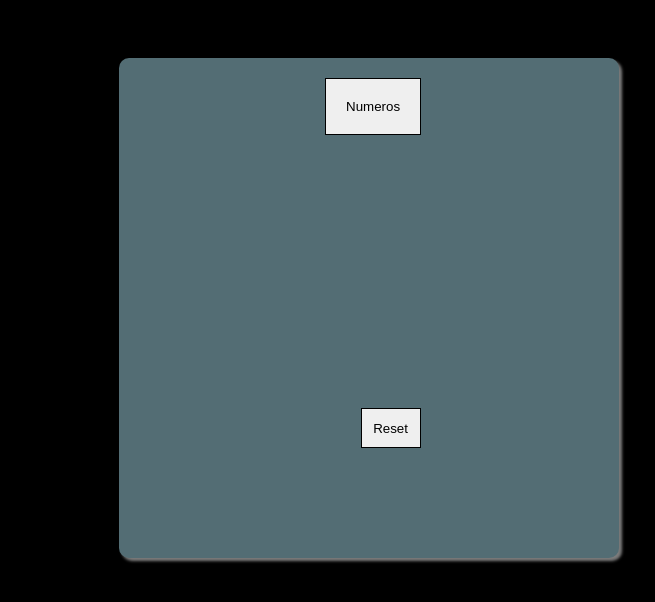
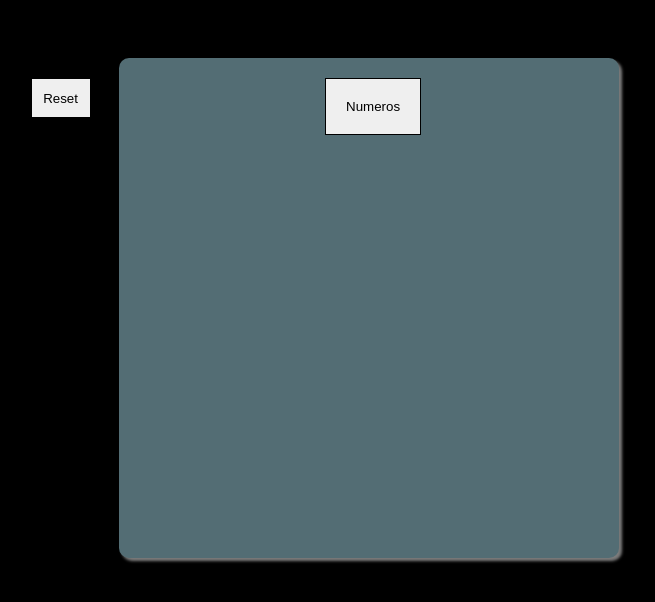
Before and after one commit to joaobraun/joaobraun-v1, a plain HTML site: page index.html in a window 1280 px wide. Shown: the whole page, without its empty margins (271-926 px from the left). Drawn offline with Linux system fonts and the light colour scheme.

Commit message:
minor order changes in css

```diff
--- a/style.css
+++ b/style.css
@@ -27,6 +27,16 @@ body {
     border: 1px solid black;
 }
 
+.bottomBtn {
+    align-items: center;
+    height: 40px;
+    width: 60px;
+    margin: 20px;
+    border: 1px solid black;
+    position: absolute;
+    left: 22%;
+}
+
 #numbers {
     color: white;
     text-align: center;
@@ -36,13 +46,3 @@ body {
     margin: auto;
     font-weight: bold;
 }
-
-.bottomBtn {
-    align-items: center;
-    height: 40px;
-    width: 60px;
-    margin: 350px;
-    border: 1px solid black;
-    position: absolute;
-    left: 22%;
-}
```
Also changed, not shown: resources/style.css (deleted, +0 -10 lines).
